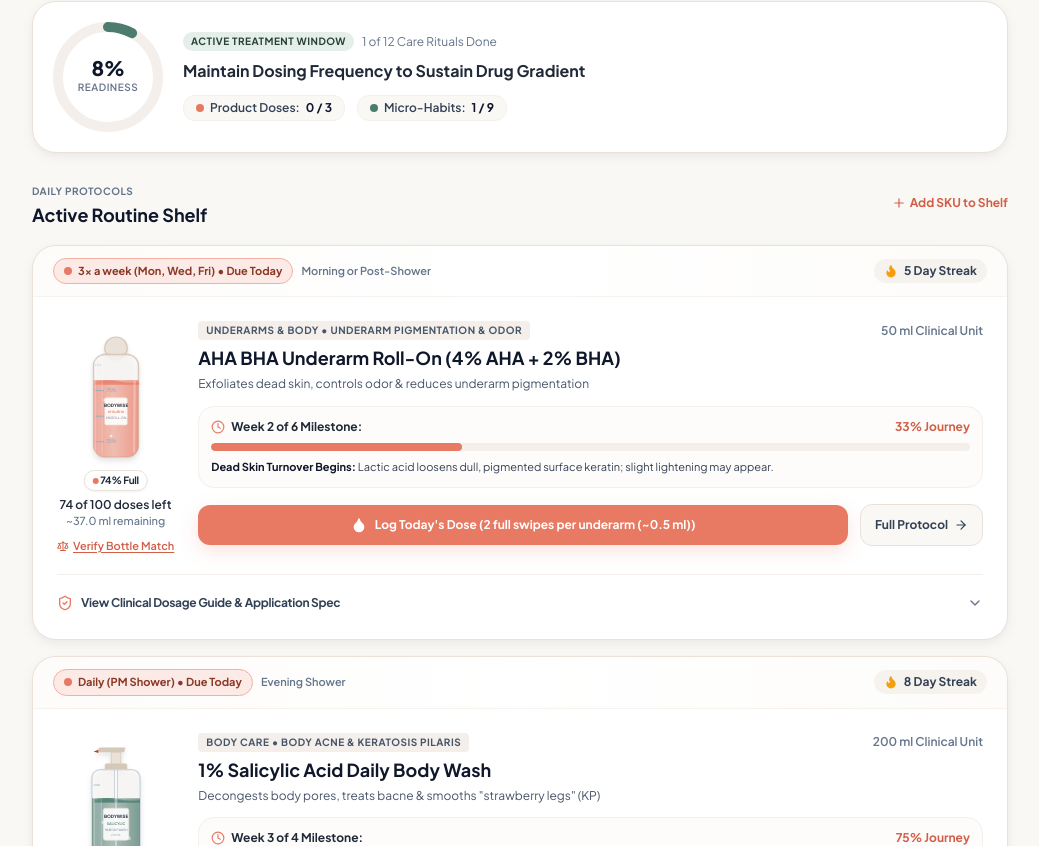
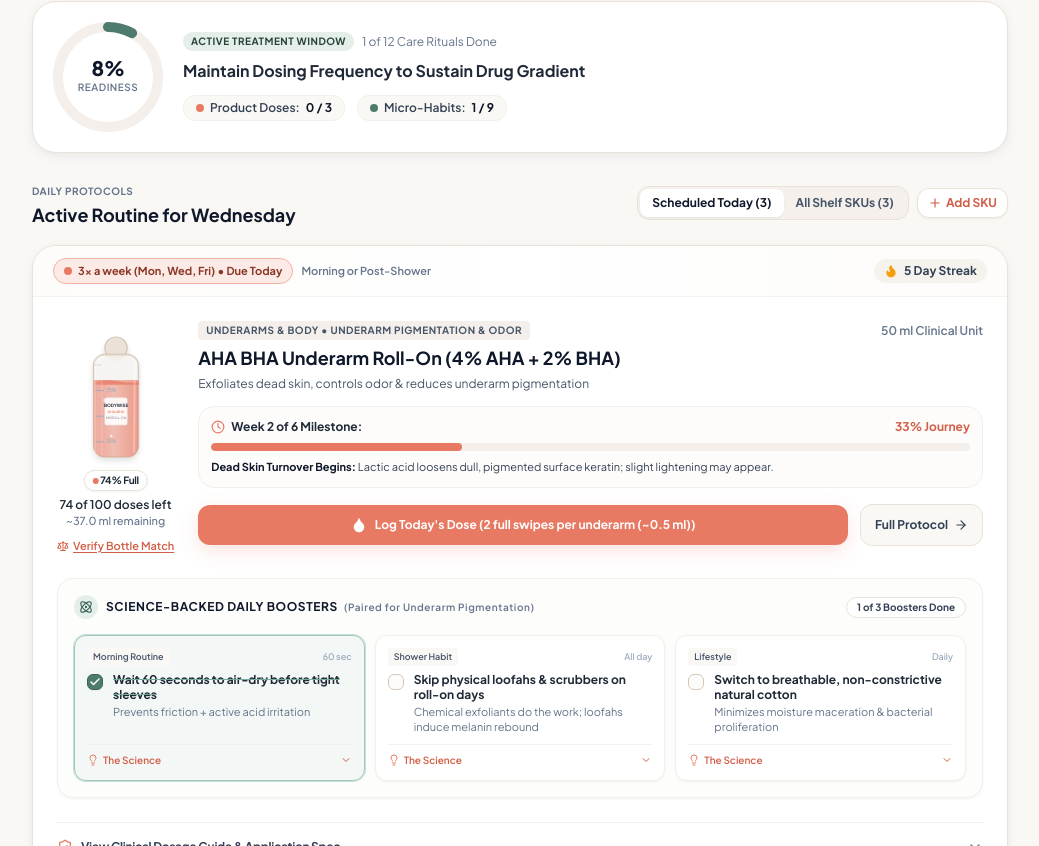
Before and after one commit to businessbyishita/BeBodywise-care-companion, a React (Vite) app: page / in a window 1280 px wide. Shown: the part 434-1280 px from the top of the page, without its empty margins (120-1159 px from the left). Built offline with nearby package versions, Linux system fonts and the light colour scheme; a web font is replaced by a local one.

Commit message:
Update: embed science boosters inside each product card and filter unscheduled products on rest days

```diff
--- a/src/App.jsx
+++ b/src/App.jsx
@@ -13,7 +13,9 @@ import {
   SlidersHorizontal,
   Smartphone,
   Monitor,
-  HeartHandshake
+  HeartHandshake,
+  Coffee,
+  Check
 } from 'lucide-react';
 import confetti from 'canvas-confetti';
 
@@ -22,13 +24,14 @@ import { SCIENCE_HABITS_BY_CONCERN } from './data/habits';
 
 import ProductCard from './components/ProductCard';
 import NotificationBanner from './components/NotificationBanner';
-import MicroHabitsCompanion from './components/MicroHabitsCompanion';
 import DailyReadinessRing from './components/DailyReadinessRing';
 import AddProductDrawer from './components/AddProductDrawer';
 import BottleMatchModal from './components/BottleMatchModal';
 import ProductDetailModal from './components/ProductDetailModal';
 
-const STORAGE_KEY = 'bodywise_care_companion_state_v2';
+const STORAGE_KEY = 'bodywise_care_companion_state_v3';
+
+const DAY_NAMES = ['Sunday', 'Monday', 'Tuesday', 'Wednesday', 'Thursday', 'Friday', 'Saturday'];
 
 export default function App() {
   // ----------------------------------------------------
@@ -75,6 +78,9 @@ export default function App() {
     }
     return 3; // Wednesday by default (Active day for AHA BHA 3x/week!)
   });
+
+  // Shelf view mode: 'today' (strictly only products scheduled for today) or 'all'
+  const [shelfFilter, setShelfFilter] = useState('today');
 
   // Mobile container preview mode toggle ('desktop' | 'mobile-frame')
   const [viewMode, setViewMode] = useState('desktop');
@@ -147,7 +153,6 @@ export default function App() {
     // Prompt the Bottle Match Check modal after a brief pause so user watches the fluid drop
     setTimeout(() => {
       if (targetProduct) {
-        // Updated product snapshot
         const updated = {
           ...targetProduct,
           remainingUses: Math.max(0, targetProduct.remainingUses - 1),
@@ -202,20 +207,30 @@ export default function App() {
       setActiveProducts(DEFAULT_ACTIVE_PRODUCTS);
       setCheckedHabits({ 'habit-dry-60s': true });
       setSimulatedDay(3);
+      setShelfFilter('today');
       triggerToast('Demo reset successfully to initial Be Bodywise clinical state!');
     }
   };
 
   // ----------------------------------------------------
-  // Derived Readiness Metrics
+  // Filter products by schedule:
+  // On days the product is not supposed to be used, it is completely removed from showing!
   // ----------------------------------------------------
-  const activeConcerns = Array.from(new Set(activeProducts.map(p => p.concernId)));
-  const productsDueToday = activeProducts.filter(p => p.frequencyDays.includes(simulatedDay));
-  const productsLoggedToday = activeProducts.filter(p => p.loggedToday).length;
+  const productsScheduledToday = activeProducts.filter(p => p.frequencyDays.includes(simulatedDay));
+  const productsDisplayed = shelfFilter === 'today' ? productsScheduledToday : activeProducts;
+
+  // ----------------------------------------------------
+  // Derived Readiness Metrics for Today's Scheduled Care
+  // ----------------------------------------------------
+  const productsDueToday = productsScheduledToday;
+  const productsLoggedToday = productsDueToday.filter(p => p.loggedToday).length;
+
+  // Active concerns from today's scheduled products
+  const todayConcerns = Array.from(new Set(productsDueToday.map(p => p.concernId)));
 
   let habitsTotalCount = 0;
   let habitsCheckedCount = 0;
-  activeConcerns.forEach(cKey => {
+  todayConcerns.forEach(cKey => {
     const group = SCIENCE_HABITS_BY_CONCERN[cKey];
     if (group) {
       group.habits.forEach(h => {
@@ -271,7 +286,7 @@ export default function App() {
                 type="button"
                 onClick={handleResetDemo}
                 className="px-2.5 sm:px-3 py-1.5 rounded-xl border border-cream-300 bg-cream-50 hover:bg-cream-200 text-charcoal-700 text-xs font-bold flex items-center gap-1.5 transition-colors shadow-sm"
-                title="Reset all routines and bottle depletion levels to initial demo state"
+                title="Reset all routine doses and bottle depletion levels to initial demo state"
               >
                 <RotateCcw className="w-3.5 h-3.5 text-terracotta-600" />
                 <span className="hidden sm:inline">Reset Demo</span>
@@ -326,15 +341,15 @@ export default function App() {
                 Your Routine & Dosage Protocol
               </h2>
               <p className="text-xs text-charcoal-600 mt-1 max-w-xl leading-relaxed">
-                Formulated actives only deliver transformative results when applied at the correct frequency and clinical volume. Track your liquid depletion to prevent under-dosing.
+                Formulated actives deliver transformative results when applied at the correct frequency and clinical volume. Track your liquid depletion to prevent under-dosing.
               </p>
             </div>
 
             {/* Quick summary stats */}
             <div className="flex items-center gap-3 self-start sm:self-auto pt-1 sm:pt-0">
               <div className="px-3.5 py-2 rounded-2xl bg-white border border-cream-200 text-center shadow-warm-sm">
-                <p className="text-[10px] font-bold text-charcoal-500 uppercase tracking-wider">Active Shelf</p>
-                <p className="text-sm font-extrabold text-charcoal-900">{activeProducts.length} Products</p>
+                <p className="text-[10px] font-bold text-charcoal-500 uppercase tracking-wider">Scheduled Today</p>
+                <p className="text-sm font-extrabold text-charcoal-900">{productsScheduledToday.length} Products</p>
               </div>
               <div className="px-3.5 py-2 rounded-2xl bg-white border border-cream-200 text-center shadow-warm-sm">
                 <p className="text-[10px] font-bold text-charcoal-500 uppercase tracking-wider">Best Streak</p>
@@ -353,17 +368,17 @@ export default function App() {
               activeProducts={activeProducts}
               onSimulateDayChange={(newDay) => {
                 setSimulatedDay(newDay);
-                triggerToast(`Simulating ${['Sunday','Monday','Tuesday','Wednesday','Thursday','Friday','Saturday'][newDay]} schedule.`);
+                triggerToast(`Simulating ${DAY_NAMES[newDay]} schedule.`);
               }}
               onQuickLogDose={handleLogDose}
             />
           </section>
 
-          {/* Daily Readiness Ring Card */}
+          {/* Daily Readiness Ring Card (Dynamically tied to today's active items) */}
           <section>
             <DailyReadinessRing
               productsLogged={productsLoggedToday}
-              productsTotal={productsDueToday.length || activeProducts.length}
+              productsTotal={productsDueToday.length}
               habitsChecked={habitsCheckedCount}
               habitsTotal={habitsTotalCount}
             />
@@ -371,47 +386,95 @@ export default function App() {
 
           {/* 2. Active Routine Dashboard & Depleting Bottle Tracker Shelf */}
           <section className="space-y-4">
-            <div className="flex items-center justify-between">
+            <div className="flex flex-col sm:flex-row sm:items-center justify-between gap-3">
               <div>
                 <span className="text-[10px] font-bold uppercase tracking-wider text-charcoal-500">
                   Daily Protocols
                 </span>
                 <h3 className="text-lg font-bold text-charcoal-900">
-                  Active Routine Shelf
+                  {shelfFilter === 'today'
+                    ? `Active Routine for ${DAY_NAMES[simulatedDay]}`
+                    : 'All Routine Shelf Products'}
                 </h3>
               </div>
+
+              {/* Shelf Filter Toggle */}
+              <div className="flex items-center gap-2 self-start sm:self-auto">
+                <div className="flex items-center p-0.5 bg-cream-200/80 rounded-xl border border-cream-300 text-xs font-bold">
+                  <button
+                    type="button"
+                    onClick={() => setShelfFilter('today')}
+                    className={`px-3 py-1.5 rounded-lg transition-all ${
+                      shelfFilter === 'today'
+                        ? 'bg-white text-charcoal-900 shadow-sm'
+                        : 'text-charcoal-600 hover:text-charcoal-800'
+                    }`}
+                  >
+                    Scheduled Today ({productsScheduledToday.length})
+                  </button>
+                  <button
+                    type="button"
+                    onClick={() => setShelfFilter('all')}
+                    className={`px-3 py-1.5 rounded-lg transition-all ${
+                      shelfFilter === 'all'
+                        ? 'bg-white text-charcoal-900 shadow-sm'
+                        : 'text-charcoal-600 hover:text-charcoal-800'
+                    }`}
+                  >
+                    All Shelf SKUs ({activeProducts.length})
+                  </button>
+                </div>
+
                 <button
                   type="button"
                   onClick={() => setIsAddDrawerOpen(true)}
-                className="text-xs font-bold text-terracotta-600 hover:text-terracotta-700 flex items-center gap-1"
+                  className="text-xs font-bold text-terracotta-600 hover:text-terracotta-700 flex items-center gap-1 px-2.5 py-1.5 rounded-xl border border-cream-300 bg-white hover:bg-cream-50 transition-colors shadow-sm"
                 >
                   <Plus className="w-3.5 h-3.5" />
-                <span>Add SKU to Shelf</span>
+                  <span>Add SKU</span>
                 </button>
               </div>
+            </div>
 
-            {/* List of Product Cards */}
-            <div className="space-y-4">
-              {activeProducts.map((product) => (
+            {/* List of Product Cards (Each with integrated Science-Backed Daily Boosters) */}
+            {productsDisplayed.length > 0 ? (
+              <div className="space-y-5">
+                {productsDisplayed.map((product) => (
                   <ProductCard
                     key={product.id}
                     product={product}
                     currentDayOfWeek={simulatedDay}
+                    checkedHabits={checkedHabits}
+                    onToggleHabit={handleToggleHabit}
                     onLogDose={handleLogDose}
                     onOpenMatchCheck={(prod) => setMatchCheckProduct(prod)}
                     onOpenDetailModal={(prod) => setDetailModalProduct(prod)}
                   />
                 ))}
               </div>
-          </section>
-
-          {/* 3. Science-Backed Micro-Habits Companion (Dynamic by Active Concern) */}
-          <section>
-            <MicroHabitsCompanion
-              activeProductConcerns={activeConcerns}
-              checkedHabits={checkedHabits}
-              onToggleHabit={handleToggleHabit}
-            />
+            ) : (
+              /* Rest day state when no products are scheduled on this day */
+              <div className="p-8 rounded-3xl bg-white border border-cream-300 shadow-warm text-center space-y-3">
+                <div className="w-12 h-12 rounded-2xl bg-cream-100 flex items-center justify-center mx-auto text-charcoal-500">
+                  <Coffee className="w-6 h-6 text-terracotta-500" />
+                </div>
+                <h4 className="text-base font-bold text-charcoal-800">
+                  Rest & Barrier Recovery Day
+                </h4>
+                <p className="text-xs text-charcoal-600 max-w-md mx-auto leading-relaxed">
+                  No active exfoliants or chemical treatments are scheduled for {DAY_NAMES[simulatedDay]}. Your skin lipid barrier is resting and regenerating. See you on your next scheduled dose!
+                </p>
+                <div className="pt-2">
+                  <button
+                    type="button"
+                    onClick={() => setShelfFilter('all')}
+                    className="text-xs font-bold text-terracotta-600 hover:underline"
+                  >
+                    View all {activeProducts.length} shelf products →
+                  </button>
+                </div>
+              </div>
+            )}
           </section>
 
           {/* Educational Clinical Footer Card */}
@@ -423,7 +486,7 @@ export default function App() {
               The Be Bodywise Clinical Commitment
             </h4>
             <p className="text-xs text-charcoal-600 max-w-lg mx-auto leading-relaxed">
-              Dermatologically tested formulations designed for female physiology. No harsh parabens, sulfates, or artificial fillers. Active ingredients calibrated to deliver clinical cellular turnover over a 4–12 week period.
+              Dermatologically tested formulations designed for female physiology. Active ingredients calibrated to deliver clinical cellular turnover over a 4–12 week period.
             </p>
             <div className="pt-2 text-[11px] text-charcoal-400 font-medium">
               Bodywise Care Companion • Interactive Post-Purchase Experience
--- a/src/components/ProductCard.jsx
+++ b/src/components/ProductCard.jsx
@@ -12,25 +12,37 @@ import {
   AlertCircle,
   ArrowRight,
   ShieldCheck,
-  Scale
+  Scale,
+  Atom,
+  Lightbulb
 } from 'lucide-react';
 import DepletingBottleSvg from './DepletingBottleSvg';
 import VisualDosageGuide from './VisualDosageGuide';
+import { SCIENCE_HABITS_BY_CONCERN } from '../data/habits';
 
 export default function ProductCard({
   product,
   currentDayOfWeek = 3, // 0=Sun, 1=Mon, ..., 3=Wed, etc.
+  checkedHabits = {},
+  onToggleHabit = null,
   onLogDose,
   onOpenMatchCheck,
   onOpenDetailModal,
   onRemoveProduct = null
 }) {
-  const [expanded, setExpanded] = useState(false);
+  const [expandedDosage, setExpandedDosage] = useState(false);
+  const [expandedScienceHabitId, setExpandedScienceHabitId] = useState(null);
   const [animatingDrop, setAnimatingDrop] = useState(false);
 
   // Check if product is scheduled for today's simulated day of week
   const isScheduledToday = product.frequencyDays.includes(currentDayOfWeek);
   const isLoggedToday = product.loggedToday;
+
+  // Retrieve paired science-backed habits for this product's concern
+  const pairedConcernGroup = SCIENCE_HABITS_BY_CONCERN[product.concernId];
+  const productHabits = pairedConcernGroup?.habits || [];
+
+  const completedHabitsForProduct = productHabits.filter(h => !!checkedHabits[h.id]).length;
 
   const handleLogClick = () => {
     setAnimatingDrop(true);
@@ -38,6 +50,10 @@ export default function ProductCard({
       setAnimatingDrop(false);
     }, 800);
     onLogDose(product.id);
+  };
+
+  const toggleScienceExplanation = (habitId) => {
+    setExpandedScienceHabitId(prev => prev === habitId ? null : habitId);
   };
 
   // Status badge calculation
@@ -66,11 +82,11 @@ export default function ProductCard({
   const progressPercent = Math.min(100, Math.round((product.currentWeek / product.cycleWeeksTotal) * 100));
 
   return (
-    <div className={`rounded-3xl border transition-all duration-300 bg-white shadow-warm hover:shadow-warm-lg ${
+    <div className={`rounded-3xl border transition-all duration-300 bg-white shadow-warm hover:shadow-warm-lg overflow-hidden ${
       isLoggedToday ? 'border-sage-300/80 ring-1 ring-sage-200/50' : 'border-cream-300'
     }`}>
       {/* Top Banner Bar */}
-      <div className="px-5 py-3 border-b border-cream-200/70 flex flex-wrap items-center justify-between gap-2 bg-gradient-to-r from-cream-50 via-white to-cream-50 rounded-t-3xl">
+      <div className="px-5 py-3 border-b border-cream-200/70 flex flex-wrap items-center justify-between gap-2 bg-gradient-to-r from-cream-50 via-white to-cream-50">
         <div className="flex items-center gap-2">
           {/* Target Frequency Badge */}
           <span className={`inline-flex items-center gap-1.5 px-2.5 py-1 rounded-full text-[11px] font-bold border ${statusBadge.bg}`}>
@@ -91,7 +107,8 @@ export default function ProductCard({
       </div>
 
       {/* Main Card Body */}
-      <div className="p-5 sm:p-6">
+      <div className="p-5 sm:p-6 space-y-6">
+        {/* Upper Section: Product + Bottle + Dosage Action */}
         <div className="flex flex-col sm:flex-row items-center sm:items-start gap-6">
           {/* Interactive Bottle Level SVG */}
           <div className="flex-shrink-0 flex flex-col items-center">
@@ -205,24 +222,134 @@ export default function ProductCard({
           </div>
         </div>
 
+        {/* ================= EMBEDDED SCIENCE-BACKED DAILY BOOSTERS TRACKER ================= */}
+        {productHabits.length > 0 && (
+          <div className="rounded-2xl border border-cream-200 bg-cream-50/70 p-4 space-y-3 shadow-warm-sm">
+            <div className="flex items-center justify-between">
+              <div className="flex items-center gap-2">
+                <div className="w-6 h-6 rounded-full bg-sage-100 flex items-center justify-center text-sage-600">
+                  <Atom className="w-3.5 h-3.5" />
+                </div>
+                <div>
+                  <h4 className="text-xs font-bold text-charcoal-900 uppercase tracking-wider flex items-center gap-1.5">
+                    <span>Science-Backed Daily Boosters</span>
+                    <span className="text-[10px] font-semibold text-charcoal-500 normal-case">
+                      (Paired for {product.concern.split('&')[0].trim()})
+                    </span>
+                  </h4>
+                </div>
+              </div>
+
+              {/* Progress counter badge */}
+              <span className={`px-2.5 py-0.5 rounded-full text-[10px] font-bold border transition-colors ${
+                completedHabitsForProduct === productHabits.length
+                  ? 'bg-sage-100 text-sage-800 border-sage-300'
+                  : 'bg-white text-charcoal-700 border-cream-300'
+              }`}>
+                {completedHabitsForProduct} of {productHabits.length} Boosters Done
+              </span>
+            </div>
+
+            {/* List of Habits for this product */}
+            <div className="grid grid-cols-1 md:grid-cols-2 lg:grid-cols-3 gap-2.5 pt-1">
+              {productHabits.map((habit) => {
+                const isChecked = !!checkedHabits[habit.id];
+                const isScienceOpen = expandedScienceHabitId === habit.id;
+
+                return (
+                  <div
+                    key={habit.id}
+                    className={`p-3 rounded-xl border transition-all duration-200 flex flex-col justify-between ${
+                      isChecked
+                        ? 'bg-sage-50/90 border-sage-300 ring-1 ring-sage-200'
+                        : 'bg-white border-cream-200 hover:border-cream-300 shadow-warm-sm'
+                    }`}
+                  >
+                    <div>
+                      {/* Top Action Tag */}
+                      <div className="flex items-center justify-between text-[9px] text-charcoal-500 mb-1.5">
+                        <span className="font-semibold px-1.5 py-0.5 rounded bg-cream-100 text-charcoal-600">
+                          {habit.actionType}
+                        </span>
+                        <span className="font-medium text-charcoal-400">{habit.duration}</span>
+                      </div>
+
+                      {/* Checkbox & Title */}
+                      <label
+                        className="flex items-start gap-2.5 cursor-pointer select-none group"
+                        onClick={(e) => {
+                          e.preventDefault();
+                          onToggleHabit && onToggleHabit(habit.id);
+                        }}
+                      >
+                        <div
+                          className={`w-4 h-4 rounded-md border flex items-center justify-center flex-shrink-0 mt-0.5 transition-all ${
+                            isChecked
+                              ? 'bg-sage-500 border-sage-600 text-white shadow-sm'
+                              : 'border-cream-400 bg-cream-50 group-hover:border-sage-400'
+                          }`}
+                        >
+                          {isChecked && <Check className="w-3 h-3 stroke-[3]" />}
+                        </div>
+
+                        <div className="flex-1">
+                          <p className={`text-xs font-bold leading-tight transition-colors ${
+                            isChecked ? 'text-sage-900 line-through decoration-sage-400' : 'text-charcoal-800'
+                          }`}>
+                            {habit.title}
+                          </p>
+                          <p className="text-[11px] text-charcoal-500 mt-0.5 leading-snug">
+                            {habit.shortDesc}
+                          </p>
+                        </div>
+                      </label>
+                    </div>
+
+                    {/* Expandable "The Science" dropdown */}
+                    <div className="mt-2.5 pt-2 border-t border-cream-200/80">
+                      <button
+                        type="button"
+                        onClick={() => toggleScienceExplanation(habit.id)}
+                        className="flex items-center justify-between w-full text-[10px] font-semibold text-terracotta-600 hover:text-terracotta-700 transition-colors"
+                      >
+                        <span className="flex items-center gap-1">
+                          <Lightbulb className="w-3 h-3 text-terracotta-500" />
+                          <span>The Science</span>
+                        </span>
+                        {isScienceOpen ? <ChevronUp className="w-3 h-3" /> : <ChevronDown className="w-3 h-3" />}
+                      </button>
+
+                      {isScienceOpen && (
+                        <div className="mt-1.5 p-2 rounded-lg bg-cream-100/90 border border-cream-200 text-[10px] text-charcoal-700 leading-relaxed animate-fade-in">
+                          {habit.science}
+                        </div>
+                      )}
+                    </div>
+                  </div>
+                );
+              })}
+            </div>
+          </div>
+        )}
+
         {/* Collapsible Dosage & Why Rationing Fails Guide */}
-        <div className="mt-5 pt-4 border-t border-cream-200">
+        <div className="pt-3 border-t border-cream-200">
           <div
             className="flex items-center justify-between cursor-pointer select-none py-1 text-charcoal-700 hover:text-charcoal-900"
-            onClick={() => setExpanded(!expanded)}
+            onClick={() => setExpandedDosage(!expandedDosage)}
           >
             <div className="flex items-center gap-2">
               <ShieldCheck className="w-4 h-4 text-terracotta-500" />
               <span className="text-xs font-bold tracking-tight">
-                {expanded ? 'Hide Clinical Dosage & Rationing Guide' : 'View Clinical Dosage Guide & Application Spec'}
+                {expandedDosage ? 'Hide Clinical Dosage & Rationing Guide' : 'View Clinical Dosage Guide & Application Spec'}
               </span>
             </div>
             <button type="button" className="text-charcoal-500">
-              {expanded ? <ChevronUp className="w-4 h-4" /> : <ChevronDown className="w-4 h-4" />}
+              {expandedDosage ? <ChevronUp className="w-4 h-4" /> : <ChevronDown className="w-4 h-4" />}
             </button>
           </div>
 
-          {expanded && (
+          {expandedDosage && (
             <div className="mt-3 animate-fade-in space-y-4">
               <VisualDosageGuide product={product} compact={false} />
             </div>
```
Lines whose indentation alone changed are shown as unchanged.
